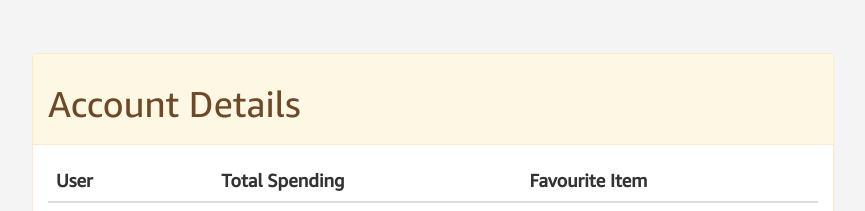
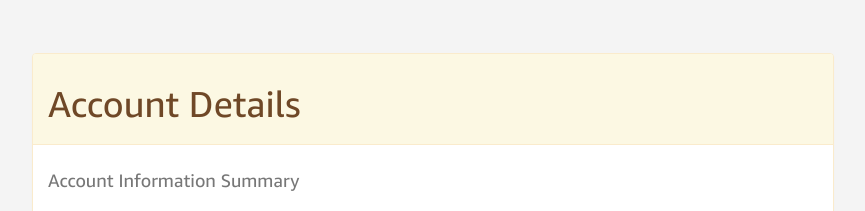
Before and after one commit to maishams/vending_machine, a Django app: page /item/account/ in a window 1280 px wide. Shown: the part 55-266 px from the top of the page, without its empty margins (207-1072 px from the left). Run offline with Django 4.2, Linux system fonts and the light colour scheme; the visitor is signed in with stand-in values (Sample User, id 1); data that the repository does not hold is empty; some libraries are stand-ins or nearby versions.

Commit message:
[VM-39][SonarQube] Added a description to table

```diff
--- a/templates/account.html
+++ b/templates/account.html
@@ -71,6 +71,7 @@
         <div class="panel-body">
             <!-- Account Information Table -->
             <table class="table">
+                <caption>Account Information Summary</caption>
                 <thead>
                 <tr class="table-warning">
                     <th>User</th>
```
